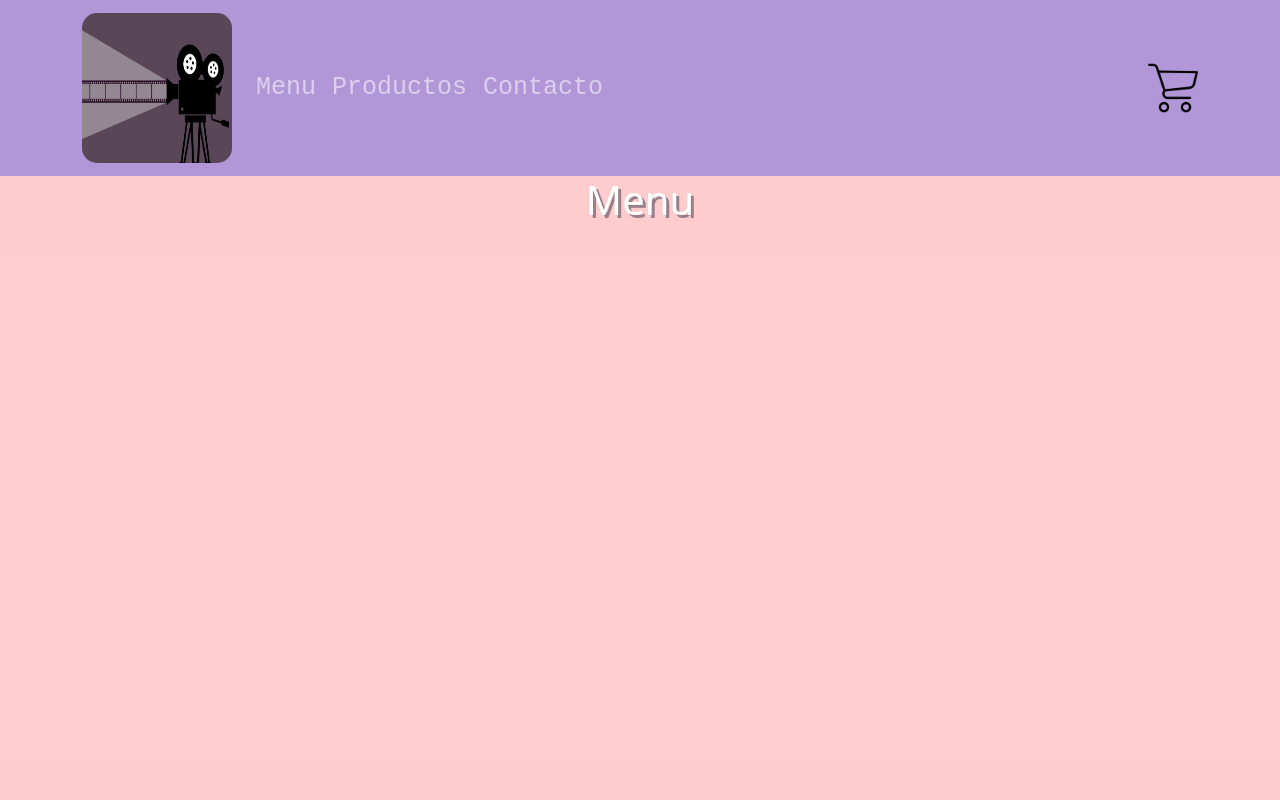
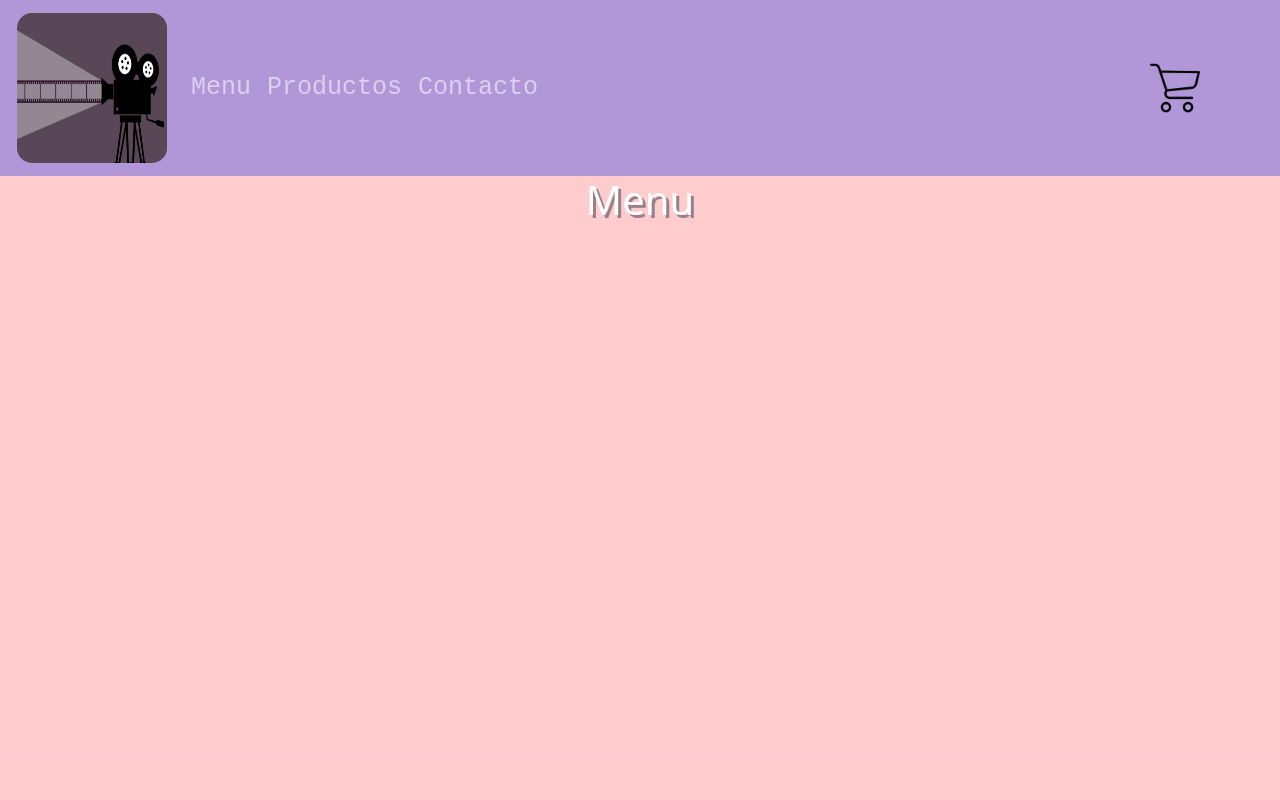
Before and after one commit to walter404/proyecto-movie-react, a React (Create React App) app in the folder movies-react/: page / in a window 1280 px wide. Shown: the top 800 px of the page. Built offline with nearby package versions, Linux system fonts and the light colour scheme.

Commit message:
modificaciones

```diff
--- a/movies-react/package.json
+++ b/movies-react/package.json
@@ -10,6 +10,7 @@
     "react": "^18.0.0",
     "react-bootstrap": "^2.3.1",
     "react-dom": "^18.0.0",
+    "react-icons": "^4.3.1",
     "react-router-dom": "^6.3.0",
     "react-scripts": "5.0.1",
     "web-vitals": "^2.1.4"
--- a/movies-react/src/App.css
+++ b/movies-react/src/App.css
@@ -26,4 +26,5 @@ section{
 .carrito{
     width: 50px;
     height: 50px;
+    margin-right: 80px;
 }
--- /dev/null
+++ b/movies-react/src/componentes/CartWidget/CartWidget.js
@@ -0,0 +1,13 @@
+import Img from '../img/carrito-de-compras.png'
+
+
+
+const CartWidget = () => {
+  return (
+    <>
+      <img className="carrito" src={ Img } alt="imagen" />
+    </>
+  )
+}
+
+export default CartWidget
--- a/movies-react/src/componentes/layauts/navBar.js
+++ b/movies-react/src/componentes/layauts/navBar.js
@@ -5,8 +5,10 @@ import { Fragment } from "react";
 
 import {Navbar, Nav, Container} from "react-bootstrap";
 import { Outlet, Link } from "react-router-dom";
+import CartWidget from "../CartWidget/CartWidget";
 import imagen from "./movi.jpg";
-import carrito from "./carrito-de-compras.png";
+
+// import carrito from "./carrito-de-compras.png";
 
 const NavBarMovies = () => {
     return(
@@ -22,8 +24,10 @@ const NavBarMovies = () => {
                        <Nav.Link as={Link} to="/Contacto">Contacto</Nav.Link>
                     </Nav>
                 </Navbar.Collapse>
-                <img className="carrito" src={ carrito } alt="carrito" />
+
+                {/* <img className="carrito" src={ carrito } alt="carrito" /> */}
         </Container>
+        <CartWidget/>
     </Navbar>
 
         <section>
```
Also changed, not shown: movies-react/src/App.js (line endings or trailing spaces), movies-react/src/componentes/img/carrito-de-compras.png (renamed from movies-react/src/componentes/layauts/carrito-de-compras.png), 1 other file (tests, documents, lock files or other folders).
